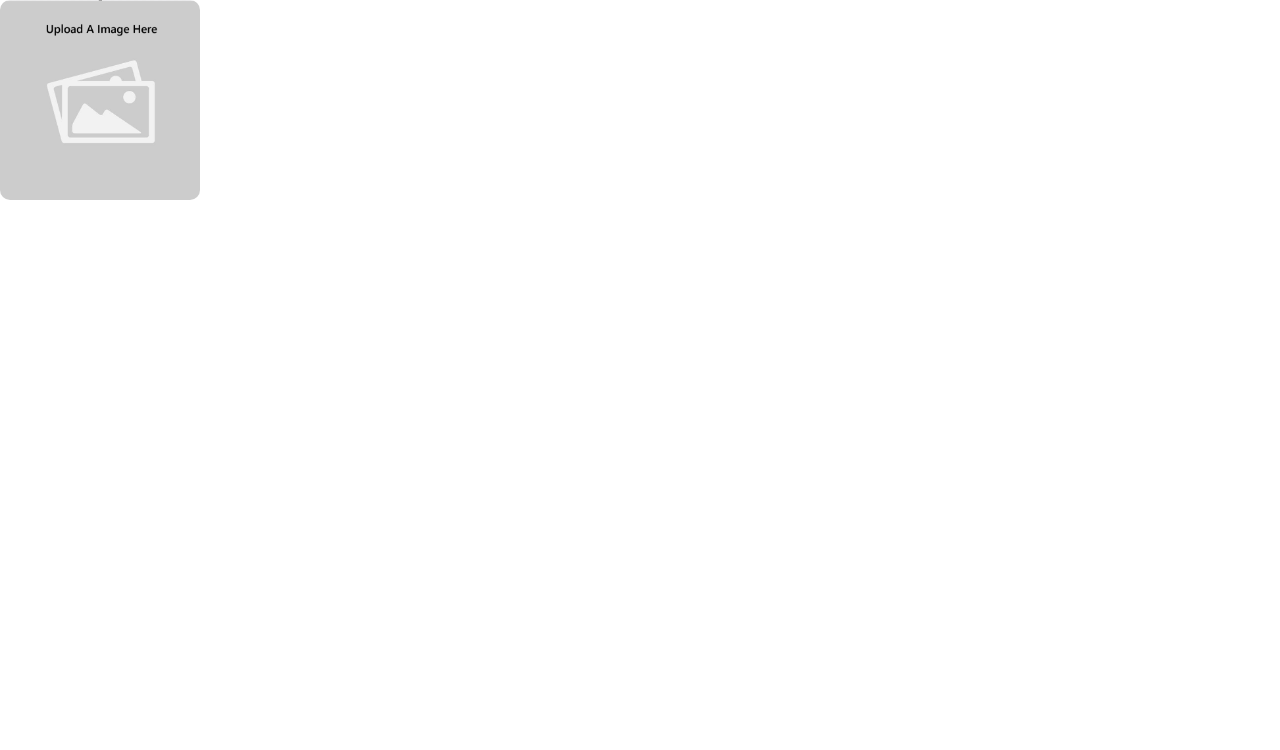
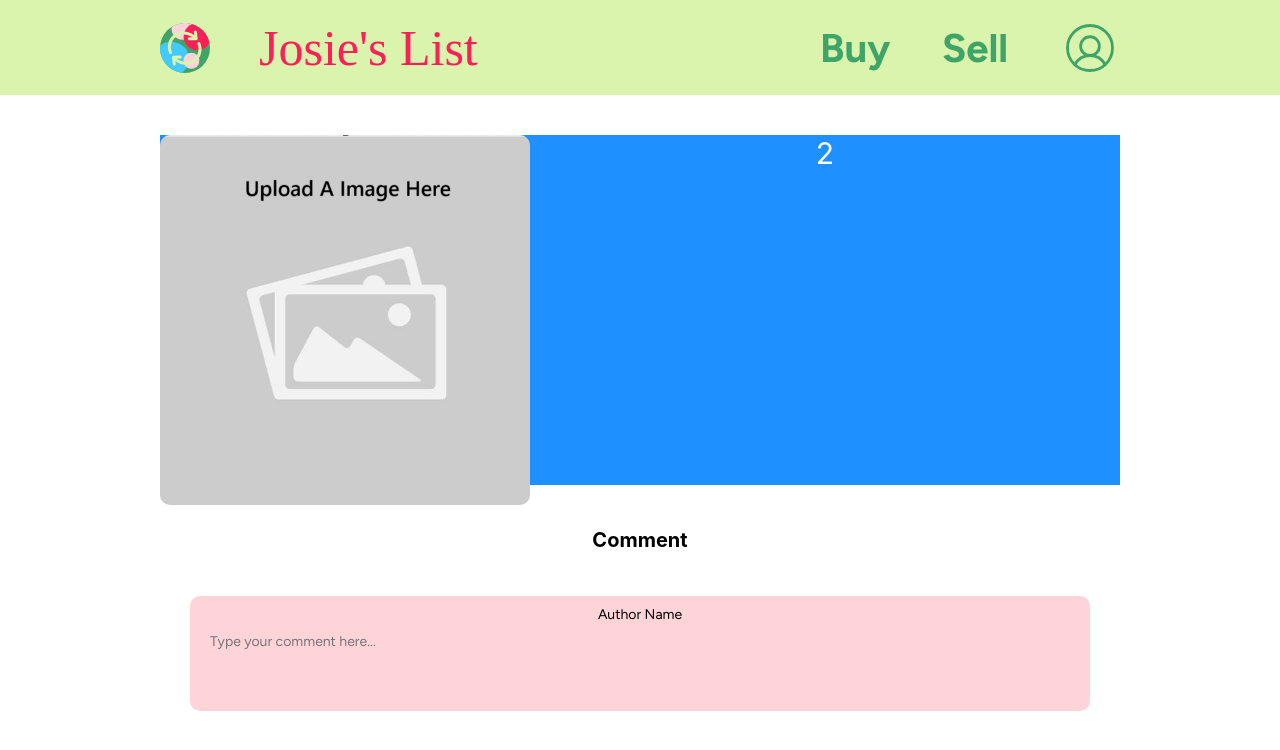
Before and after one commit to Nikita2662/josies-list, a React (Create React App) app in the folder front-end/: page / in a window 1280 px wide. Shown: the top 750 px of the page. Built offline with nearby package versions, Linux system fonts and the light colour scheme; a web font is replaced by a local one.

Commit message:
Add image component on the listings page

```diff
--- a/front-end/src/App.js
+++ b/front-end/src/App.js
@@ -5,7 +5,7 @@ import SignIn from './screens/SignIn';
 import Listings from "./screens/Listings";
 import Image from "./components/Uploadimage"
 function App() {
-  return <Image/>;
+  return <Listings/>;
 }
 
 
--- a/front-end/src/components/Uploadimage.js
+++ b/front-end/src/components/Uploadimage.js
@@ -1,7 +1,7 @@
 import React, { useState } from 'react';
 import imgUrl from './emptyupload.png'; // Placeholder image if no file is selected
 
-function UploadImage({w=200, h=200}) {
+function UploadImage({w, h}) {
     // State to store the image URL (or placeholder initially)
     const [image, setImage] = useState(imgUrl);
 
--- a/front-end/src/screens/Listings.js
+++ b/front-end/src/screens/Listings.js
@@ -3,6 +3,7 @@ import SafeArea from "../components/SafeArea";
 import "./Listings.css";
 import React, { useState } from 'react';
 import Comment from "../components/Comments.js"
+import Image from "../components/Uploadimage.js"
 
 function Listings({className="listed-photo" , src , itemName , price, description}){
 
@@ -13,7 +14,7 @@ function Listings({className="listed-photo" , src , itemName , price, descriptio
          <SafeArea>
     <div class="flex-container">
     <div class="flex1">
-    <div style={{ flexGrow: 0 }}>1</div>
+    <div > <Image w={370} h={270} /></div>
     <div style={{ flexGrow: 1 }}>2</div>
     </div>
     </div>
```
